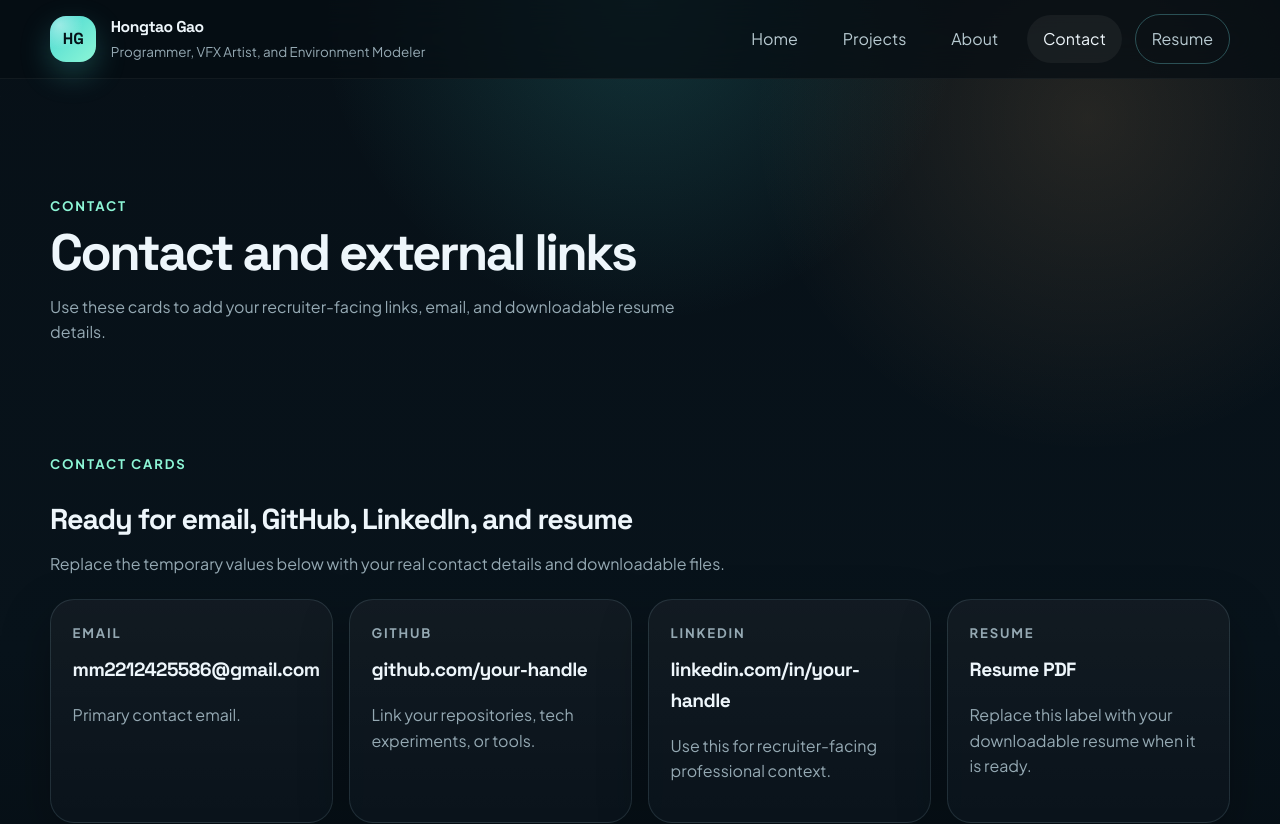
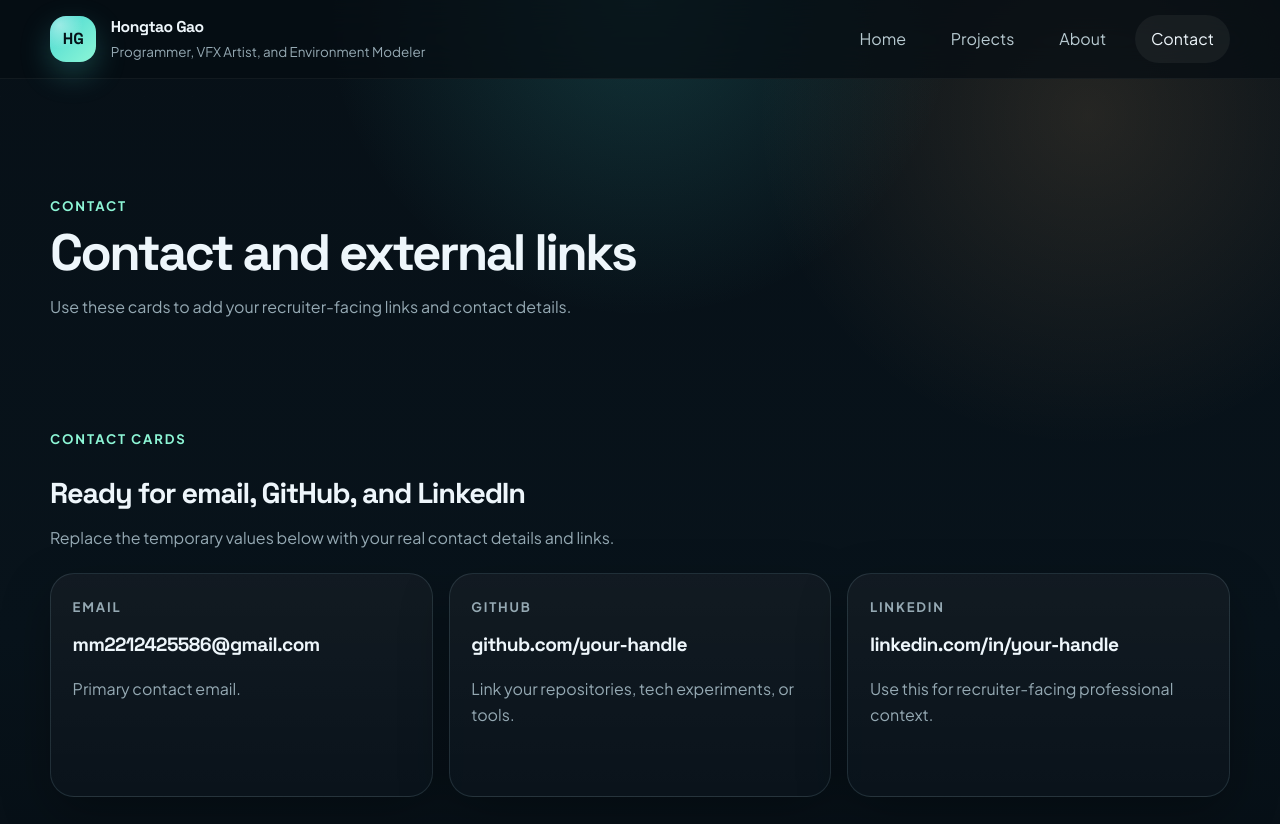
Before and after one commit to koishisama/Web-Portfolio, a React (Vite) app: page /contact in a window 1280 px wide. Shown: the top 824 px of the page. Built offline with nearby package versions, Linux system fonts and the light colour scheme; the HTML template or start-up script is replaced by a standard one.

Commit message:
Remove resume references

```diff
--- a/src/components/ContactCTA.tsx
+++ b/src/components/ContactCTA.tsx
@@ -7,7 +7,7 @@ type ContactCTAProps = {
 
 export default function ContactCTA({
   title = "Open the contact page for links and details.",
-  description = "Use it for email, GitHub, LinkedIn, and resume updates."
+  description = "Use it for email, GitHub, and LinkedIn updates."
 }: ContactCTAProps) {
   return (
     <section className="page-section">
--- a/src/components/Footer.tsx
+++ b/src/components/Footer.tsx
@@ -21,7 +21,7 @@ export default function Footer() {
         </div>
 
         <div className="footer-note">
-          <p>Resume and professional links can be added from the contact page.</p>
+          <p>Professional links can be added from the contact page.</p>
           <p>The current build now uses real project media from the local asset library.</p>
         </div>
       </div>
--- a/src/components/Header.tsx
+++ b/src/components/Header.tsx
@@ -49,9 +49,6 @@ export default function Header() {
               {item.label}
             </NavLink>
           ))}
-          <Link className="nav-cta" to="/contact">
-            Resume
-          </Link>
         </nav>
       </div>
     </header>
--- a/src/data/site.ts
+++ b/src/data/site.ts
@@ -54,11 +54,6 @@ export const siteMeta = {
       label: "LinkedIn",
       value: "linkedin.com/in/your-handle",
       note: "Use this for recruiter-facing professional context."
-    },
-    {
-      label: "Resume",
-      value: "Resume PDF",
-      note: "Replace this label with your downloadable resume when it is ready."
     }
   ]
 } as const;
--- a/src/pages/AboutPage.tsx
+++ b/src/pages/AboutPage.tsx
@@ -85,7 +85,7 @@ export default function AboutPage() {
 
       <ContactCTA
         title="Open the contact page for links and updates."
-        description="Email, GitHub, LinkedIn, and resume details can be added there."
+        description="Email, GitHub, and LinkedIn details can be added there."
       />
     </>
   );
--- a/src/pages/ContactPage.tsx
+++ b/src/pages/ContactPage.tsx
@@ -10,8 +10,7 @@ export default function ContactPage() {
           <p className="eyebrow">Contact</p>
           <h1 className="display-title">Contact and external links</h1>
           <p className="lead">
-            Use these cards to add your recruiter-facing links, email, and downloadable
-            resume details.
+            Use these cards to add your recruiter-facing links and contact details.
           </p>
         </div>
       </section>
@@ -20,8 +19,8 @@ export default function ContactPage() {
         <div className="page-shell">
           <SectionHeading
             eyebrow="Contact Cards"
-            title="Ready for email, GitHub, LinkedIn, and resume"
-            description="Replace the temporary values below with your real contact details and downloadable files."
+            title="Ready for email, GitHub, and LinkedIn"
+            description="Replace the temporary values below with your real contact details and links."
           />
           <div className="contact-grid">
             {siteMeta.contactCards.map((card) => (
--- a/src/pages/ProjectsPage.tsx
+++ b/src/pages/ProjectsPage.tsx
@@ -56,7 +56,7 @@ export default function ProjectsPage() {
 
       <ContactCTA
         title="Open the contact page for links and details."
-        description="Use it for email, GitHub, LinkedIn, and resume updates."
+        description="Use it for email, GitHub, and LinkedIn updates."
       />
     </>
   );
```
